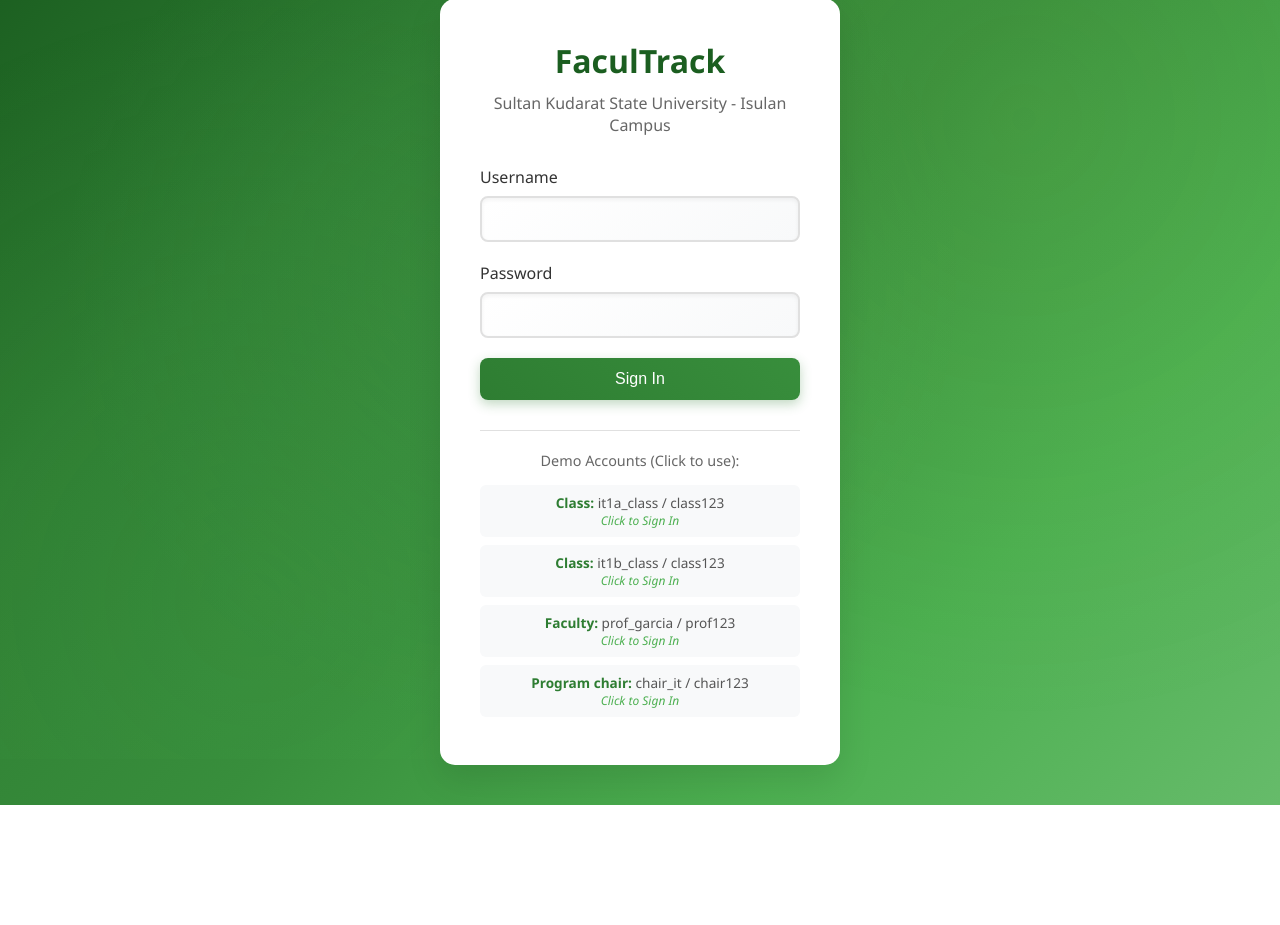
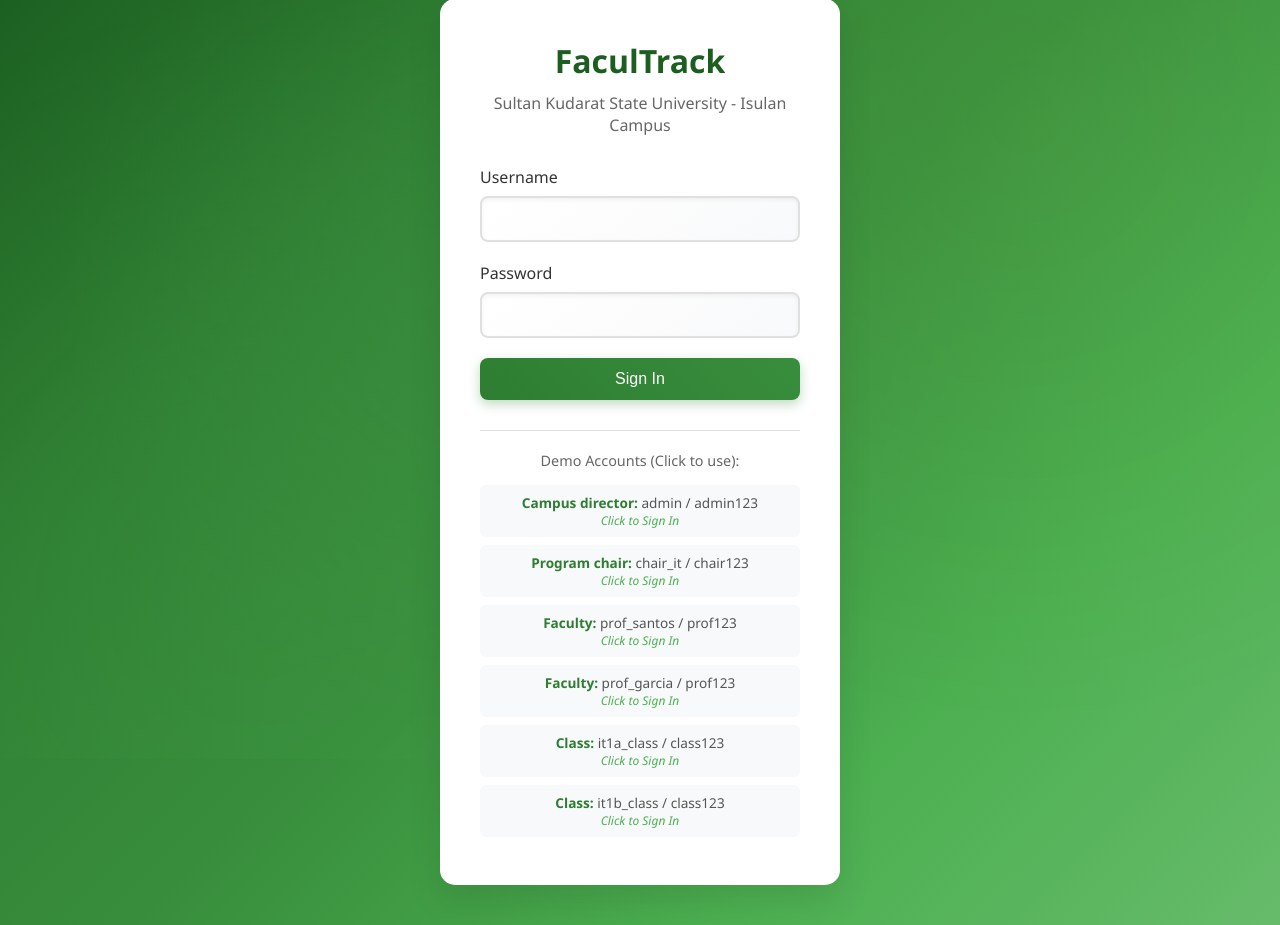
Before and after one commit to shototoy/Facultrack, a PHP site: page / in a window 1280 px wide. Shown: the part 41-966 px from the top of the page. Before the commit the page ends 846 px from the top, so only its background shows below. Run offline with PHP 8.4, Linux system fonts and the light colour scheme; data comes from the database, SQL or seed files in the repository.

Commit message:
Updated Demo Accounts Query

```diff
--- a/index.php
+++ b/index.php
@@ -102,12 +102,20 @@ $demo_accounts = [];
 
 try {
     $stmt = $pdo->prepare("
-        (SELECT username, role, full_name FROM users WHERE role = 'class' AND is_active = 1)
+        SELECT username, role, full_name FROM users WHERE role = 'campus_director' AND is_active = 1
         UNION ALL
-        (SELECT username, role, full_name FROM users WHERE role = 'program_chair' AND is_active = 1)
+        SELECT username, role, full_name FROM users WHERE role = 'program_chair' AND is_active = 1
         UNION ALL
-        (SELECT username, role, full_name FROM users WHERE role = 'faculty' AND is_active = 1 LIMIT 1)
-        ORDER BY role, full_name
+        SELECT username, role, full_name FROM users WHERE role = 'faculty' AND is_active = 1
+        UNION ALL
+        SELECT username, role, full_name FROM users WHERE role = 'class' AND is_active = 1
+        ORDER BY
+            CASE role
+                WHEN 'campus_director' THEN 1
+                WHEN 'program_chair' THEN 2
+                WHEN 'faculty' THEN 3
+                WHEN 'class' THEN 4
+            END, full_name
     ");
     $stmt->execute();
     $demo_accounts = $stmt->fetchAll(PDO::FETCH_ASSOC);
```
